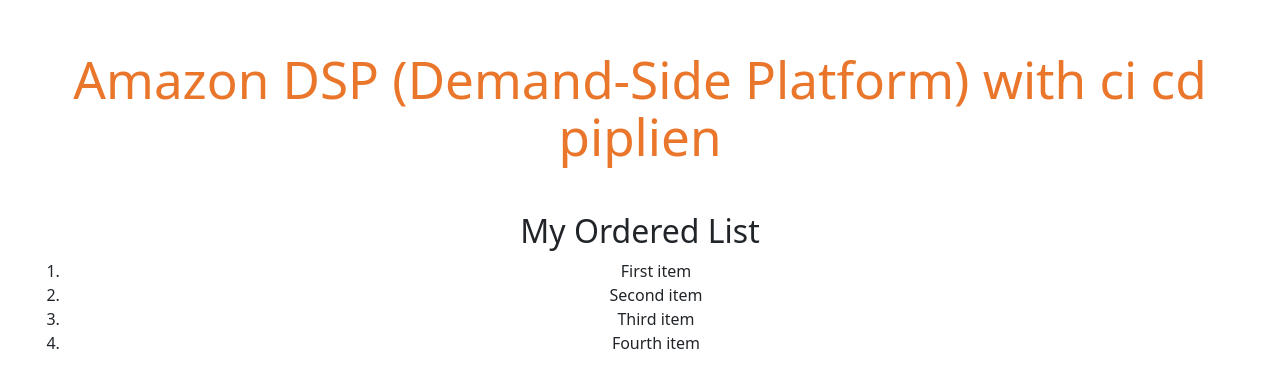
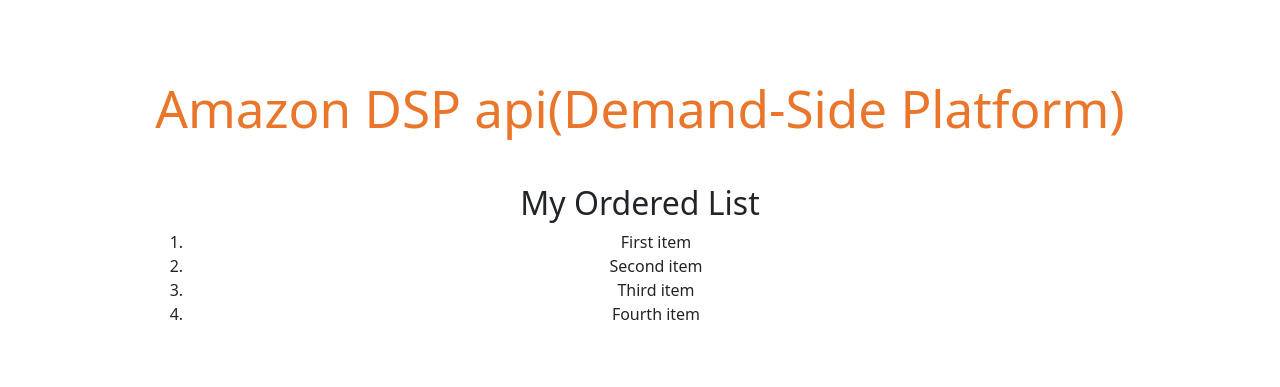
Before and after one commit to Nihalmk123/Amazon-dsp, a React (Vite) app: page / in a window 1280 px wide. Shown: the part 189-576 px from the top of the page. Built offline with nearby package versions, Linux system fonts and the light colour scheme.

Commit message:
testing runner

```diff
--- a/src/App.jsx
+++ b/src/App.jsx
@@ -4,7 +4,7 @@
 
   return (
     <>
-    <h1 className='mb-5' style={{color:'#E9762B'}}>Amazon DSP (Demand-Side Platform) with ci cd piplien </h1>
+    <h1 className='mb-5' style={{color:'#E9762B'}}>Amazon DSP api(Demand-Side Platform) </h1>
     <h2>My Ordered List</h2>
   <ol>
     <li>First item</li>
```
